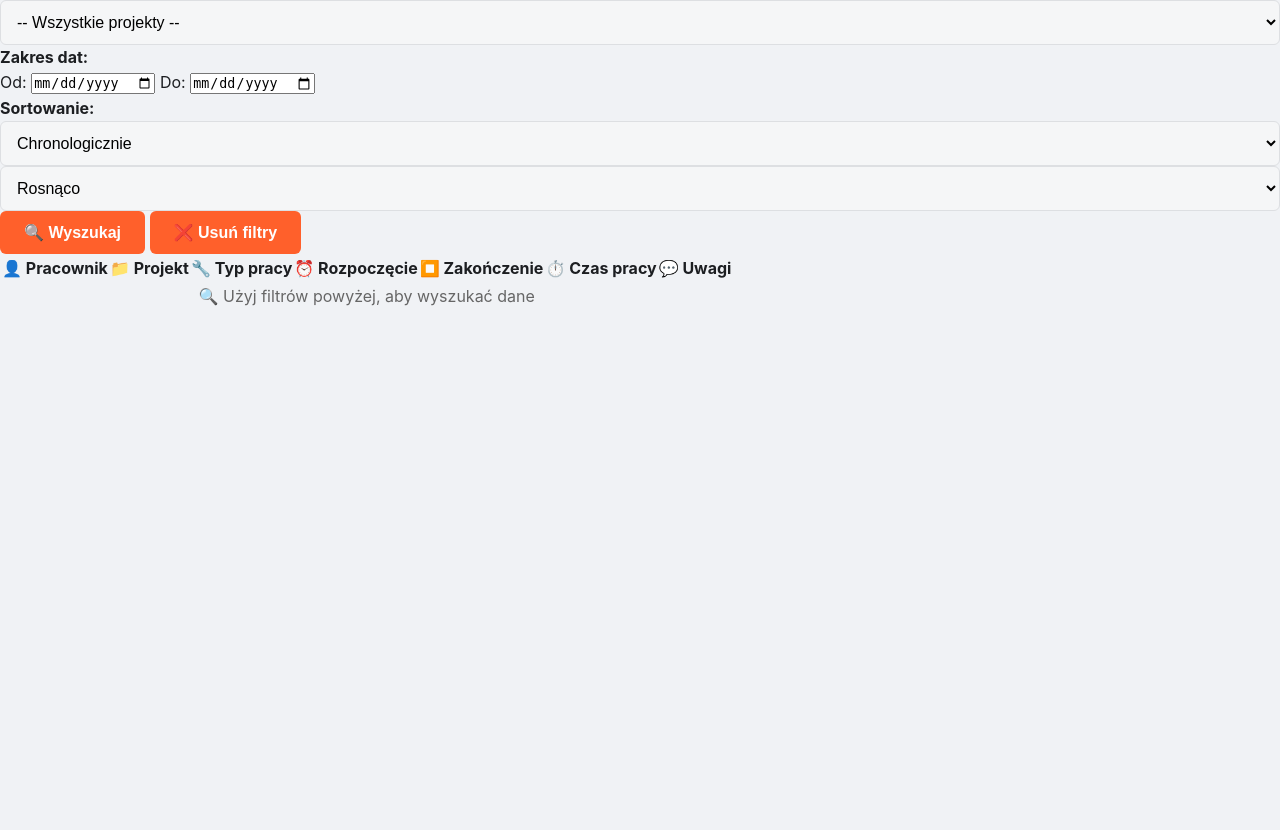
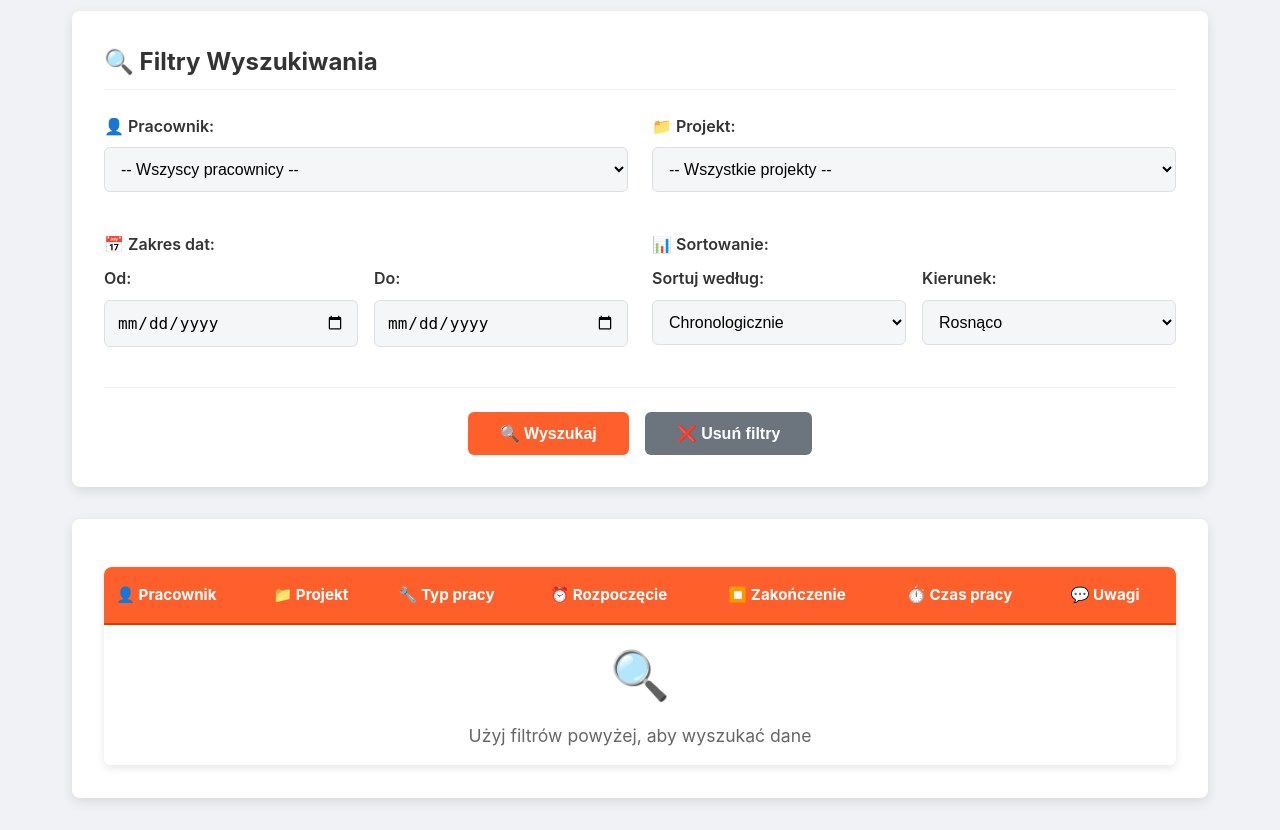
Before and after one commit to KamilDudek/work-time-tracker, a PHP site: page /przegladaj.php in a window 1280 px wide. Shown: the part 199-1029 px from the top of the page. Before the commit the page ends 505 px from the top, so only its background shows below. Run offline with PHP 8.4, Linux system fonts and the light colour scheme; a user stored in the database is signed in; data comes from the database, SQL or seed files in the repository.

Commit message:
feat: update layout on filter page

```diff
--- /dev/null
+++ b/przegladaj.css
@@ -0,0 +1,295 @@
+/* przegladaj.css */
+
+.browse-container {
+    max-width: 1200px;
+    margin: 0 auto;
+    padding: 2rem;
+}
+
+.browse-header {
+    display: flex;
+    justify-content: space-between;
+    align-items: center;
+    margin-bottom: 2rem;
+    padding-bottom: 1rem;
+    border-bottom: 1px solid #dddfe2;
+}
+
+.browse-header .header-logo {
+    max-width: 150px;
+}
+
+.browse-header h1 {
+    font-size: 1.8rem;
+    color: #1c1e21;
+}
+
+.browse-user-info {
+    display: flex;
+    align-items: center;
+    gap: 1rem;
+}
+
+.browse-user-info span {
+    font-weight: 600;
+}
+
+.browse-user-info a {
+    color: #ff602b;
+    text-decoration: none;
+    font-weight: 600;
+    padding: 0.5rem 1rem;
+    border: 1px solid #ff602b;
+    border-radius: 6px;
+    transition: all 0.2s;
+}
+
+.browse-user-info a:hover {
+    background: #ff602b;
+    color: #fff;
+    text-decoration: none;
+}
+
+.filters-section {
+    background: #fff;
+    padding: 2rem;
+    border-radius: 8px;
+    box-shadow: 0 4px 12px rgba(0, 0, 0, 0.1);
+    margin-bottom: 2rem;
+}
+
+.filters-section h2 {
+    font-size: 1.5rem;
+    color: #333;
+    margin-bottom: 1.5rem;
+    border-bottom: 1px solid #eee;
+    padding-bottom: 0.5rem;
+}
+
+.filter-row {
+    display: grid;
+    grid-template-columns: repeat(auto-fit, minmax(250px, 1fr));
+    gap: 1.5rem;
+    margin-bottom: 1.5rem;
+}
+
+.filter-group {
+    margin-bottom: 1rem;
+}
+
+.filter-group label {
+    display: block;
+    font-weight: 600;
+    margin-bottom: 0.5rem;
+    color: #333;
+}
+
+.filter-group select,
+.filter-group input {
+    width: 100%;
+    padding: 0.75rem;
+    font-size: 1rem;
+    border: 1px solid #dddfe2;
+    border-radius: 6px;
+    background: #f5f6f7;
+}
+
+.filter-group select:focus,
+.filter-group input:focus {
+    outline: none;
+    border-color: #ff602b;
+    box-shadow: 0 0 0 2px rgba(255, 96, 43, 0.2);
+}
+
+.date-range {
+    display: grid;
+    grid-template-columns: 1fr 1fr;
+    gap: 1rem;
+}
+
+.sort-controls {
+    display: grid;
+    grid-template-columns: 1fr 1fr;
+    gap: 1rem;
+}
+
+.button-controls {
+    display: flex;
+    gap: 1rem;
+    justify-content: center;
+    flex-wrap: wrap;
+    margin-top: 1.5rem;
+    padding-top: 1.5rem;
+    border-top: 1px solid #eee;
+}
+
+.btn-search {
+    background: #ff602b;
+    color: #fff;
+    padding: 0.75rem 2rem;
+    font-size: 1rem;
+    font-weight: 600;
+    border: none;
+    border-radius: 6px;
+    cursor: pointer;
+    transition: background-color 0.2s;
+}
+
+.btn-search:hover {
+    background: #dd3b01;
+}
+
+.btn-clear {
+    background: #6c757d;
+    color: #fff;
+    padding: 0.75rem 2rem;
+    font-size: 1rem;
+    font-weight: 600;
+    border: none;
+    border-radius: 6px;
+    cursor: pointer;
+    transition: background-color 0.2s;
+}
+
+.btn-clear:hover {
+    background: #5a6268;
+}
+
+.btn-export {
+    background: #28a745;
+    color: #fff;
+    padding: 0.75rem 2rem;
+    font-size: 1rem;
+    font-weight: 600;
+    border: none;
+    border-radius: 6px;
+    cursor: pointer;
+    transition: background-color 0.2s;
+}
+
+.btn-export:hover {
+    background: #218838;
+}
+
+.results-section {
+    background: #fff;
+    padding: 2rem;
+    border-radius: 8px;
+    box-shadow: 0 4px 12px rgba(0, 0, 0, 0.1);
+}
+
+.results-summary {
+    background: #e8f4fd;
+    padding: 1.5rem;
+    margin-bottom: 2rem;
+    border-radius: 6px;
+    border-left: 4px solid #ff602b;
+}
+
+.results-summary h3 {
+    color: #ff602b;
+    margin-bottom: 1rem;
+    font-size: 1.3rem;
+}
+
+.results-summary p {
+    margin-bottom: 0.5rem;
+    color: #333;
+}
+
+.data-table {
+    width: 100%;
+    border-collapse: collapse;
+    margin-top: 1rem;
+    background: white;
+    border-radius: 8px;
+    overflow: hidden;
+    box-shadow: 0 2px 8px rgba(0,0,0,0.1);
+}
+
+.data-table thead th {
+    background: #ff602b;
+    color: white;
+    padding: 1rem 0.75rem;
+    text-align: left;
+    font-weight: bold;
+    border-bottom: 2px solid #dd3b01;
+    font-size: 0.95rem;
+}
+
+.data-table tbody td {
+    padding: 1rem 0.75rem;
+    border-bottom: 1px solid #eee;
+    vertical-align: top;
+    line-height: 1.4;
+}
+
+.data-table tbody tr:hover {
+    background: #f8f9fa;
+}
+
+.data-table tbody tr:nth-child(even) {
+    background: #f9f9f9;
+}
+
+.data-table tbody tr:nth-child(even):hover {
+    background: #f0f0f0;
+}
+
+.summary-row {
+    background: #e8f4fd !important;
+    font-weight: bold;
+    border-top: 2px solid #ff602b !important;
+}
+
+.summary-row:hover {
+    background: #d6ebfa !important;
+}
+
+.empty-state {
+    text-align: center;
+    padding: 3rem;
+    color: #666;
+    font-size: 1.1rem;
+}
+
+.empty-state .icon {
+    font-size: 3rem;
+    margin-bottom: 1rem;
+    display: block;
+}
+
+@media (max-width: 768px) {
+    .browse-container {
+        padding: 1rem;
+    }
+
+    .browse-header {
+        flex-direction: column;
+        gap: 1rem;
+        text-align: center;
+    }
+
+    .filter-row {
+        grid-template-columns: 1fr;
+    }
+
+    .date-range,
+    .sort-controls {
+        grid-template-columns: 1fr;
+    }
+
+    .button-controls {
+        flex-direction: column;
+        align-items: center;
+    }
+
+    .data-table {
+        font-size: 0.9rem;
+    }
+
+    .data-table thead th,
+    .data-table tbody td {
+        padding: 0.5rem;
+    }
+}
--- a/przegladaj.php
+++ b/przegladaj.php
@@ -336,17 +336,31 @@
 <head>
     <meta charset="UTF-8">
     <meta name="viewport" content="width=device-width, initial-scale=1.0">
-    <title>admin</title>
+    <title>Przeglądanie Danych - System Czasu Pracy</title>
     <link rel="stylesheet" href="global.css">
+    <link rel="stylesheet" href="przegladaj.css">
 </head>
 <body>
-    <div class="misunia2">
-    <nav><p>zalogowano jako <?= $_SESSION['admin'] ?></p><a href="admin_panel.php">panel</a><a href="logout.php">wyloguj</a> </nav>
-    <div class="acojaktudammaxwidth"><h1>Filtrowanie danych czasu pracy</h1>
+    <div class="browse-container">
+        <header class="browse-header">
+            <div style="display: flex; align-items: center; gap: 1rem;">
+                <img src="http://www.dd-tech.pl/images/logo_min.png" alt="Logo" class="header-logo">
+                <h1>Przeglądanie Danych Czasu Pracy</h1>
+            </div>
+            <div class="browse-user-info">
+                <span>Zalogowano jako <strong><?= $_SESSION['admin'] ?></strong></span>
+                <a href="admin_panel.php">Panel</a>
+                <a href="logout.php">Wyloguj</a>
+            </div>
+        </header>
+
+        <section class="filters-section">
+            <h2>🔍 Filtry Wyszukiwania</h2>
             <form method="post">
-        <div class="filter-section">
-            <p><strong>Filtr po pracowniku:</strong></p>
-            <select name="pracownik">
+                <div class="filter-row">
+                    <div class="filter-group">
+                        <label for="pracownik">👤 Pracownik:</label>
+                        <select name="pracownik" id="pracownik">
                             <option value="">-- Wszyscy pracownicy --</option>
                             <?php
                                 $sth4 = $conn->prepare("SELECT * FROM pracownik WHERE usunieto = 0 ORDER BY nazwisko, imie");
@@ -359,9 +373,9 @@
                         </select>
                     </div>
 
-        <div class="filter-section">
-            <p><strong>Filtr po projekcie:</strong></p>
-            <select name="projekt">
+                    <div class="filter-group">
+                        <label for="projekt">📁 Projekt:</label>
+                        <select name="projekt" id="projekt">
                             <option value="">-- Wszystkie projekty --</option>
                             <?php
                                 $sth4 = $conn->prepare("SELECT * FROM projekt WHERE skasowano = 0 ORDER BY nazwa");
@@ -373,35 +387,54 @@
                             ?>
                         </select>
                     </div>
-
-        <div class="filter-section">
-            <p><strong>Zakres dat:</strong></p>
-            <label>Od: <input type="date" name="data1" value="<?= (isset($f_data1) ? $f_data1 : "") ?>" /></label>
-            <label>Do: <input type="date" name="data2" value="<?= (isset($f_data2) ? $f_data2 : "") ?>" /></label>
                 </div>
 
-        <div class="filter-section">
-            <p><strong>Sortowanie:</strong></p>
-            <select name="sort">
+                <div class="filter-row">
+                    <div class="filter-group">
+                        <label>📅 Zakres dat:</label>
+                        <div class="date-range">
+                            <div>
+                                <label for="data1">Od:</label>
+                                <input type="date" name="data1" id="data1" value="<?= (isset($f_data1) ? $f_data1 : "") ?>" />
+                            </div>
+                            <div>
+                                <label for="data2">Do:</label>
+                                <input type="date" name="data2" id="data2" value="<?= (isset($f_data2) ? $f_data2 : "") ?>" />
+                            </div>
+                        </div>
+                    </div>
+
+                    <div class="filter-group">
+                        <label>📊 Sortowanie:</label>
+                        <div class="sort-controls">
+                            <div>
+                                <label for="sort">Sortuj według:</label>
+                                <select name="sort" id="sort">
                                     <option value="id" <?= $f_sort['id'] ?>>Chronologicznie</option>
                                     <option value="pracownik" <?= $f_sort['pracownik'] ?>>Pracownik</option>
                                     <option value="projekt" <?= $f_sort['projekt'] ?>>Projekt</option>
                                     <option value="start" <?= $f_sort['start'] ?>>Data rozpoczęcia</option>
                                     <option value="koniec" <?= $f_sort['koniec'] ?>>Data zakończenia</option>
                                 </select>
-            <select name="sort2">
+                            </div>
+                            <div>
+                                <label for="sort2">Kierunek:</label>
+                                <select name="sort2" id="sort2">
                                     <option value="asc" <?= $f_sort2['asc'] ?>>Rosnąco</option>
                                     <option value="desc" <?= $f_sort2['desc'] ?>>Malejąco</option>
                                 </select>
                             </div>
+                        </div>
+                    </div>
+                </div>
 
-        <div class="button-section">
-            <button type="submit" name="b_szukaj">🔍 Wyszukaj</button>
-            <button type="submit" name="b_no_filter">❌ Usuń filtry</button>
-        </div>
+                <div class="button-controls">
+                    <button type="submit" name="b_szukaj" class="btn-search">🔍 Wyszukaj</button>
+                    <button type="submit" name="b_no_filter" class="btn-clear">❌ Usuń filtry</button>
 
                     <!-- Hidden fields to preserve search state for export -->
                     <input type="hidden" name="search_performed" value="<?= isset($_POST['b_szukaj']) || isset($_POST['b_export']) ? '1' : '0' ?>" />
+                </div>
             </form>
 
             <!-- Separate form for export to preserve search parameters -->
@@ -413,12 +446,14 @@
                 <input type="hidden" name="data2" value="<?= htmlspecialchars($f_data2) ?>" />
                 <input type="hidden" name="sort" value="<?= htmlspecialchars($_POST['sort'] ?? 'id') ?>" />
                 <input type="hidden" name="sort2" value="<?= htmlspecialchars($_POST['sort2'] ?? 'asc') ?>" />
-        <button type="submit" name="b_export" style="background-color: #28a745; margin-left: 10px; padding: 0.75rem 1.5rem; color: white; border: none; border-radius: 4px; cursor: pointer;">📊 Eksportuj do CSV</button>
+                <div style="text-align: center; margin-top: 1rem;">
+                    <button type="submit" name="b_export" class="btn-export">📊 Eksportuj do CSV</button>
+                </div>
             </form>
             <?php endif; ?>
-    </form>
-    </div>
-    <div class="results-summary">
+        </section>
+
+        <section class="results-section">
             <?php
                 if(isset($_POST['b_szukaj']) || (isset($_POST['search_performed']) && $_POST['search_performed'] == '1')) {
                     // If export was clicked, we need to re-run the search query to display results
@@ -468,6 +503,7 @@
                     }
 
                     if(isset($sth)) {
+                        echo "<div class='results-summary'>";
                         echo "<h3>📋 Wyniki wyszukiwania: {$sth->rowCount()} rekordów</h3>";
                         if($f_pracownik != 0) {
                             $worker_info = $conn->prepare("SELECT imie, nazwisko FROM pracownik WHERE id = ?");
@@ -491,11 +527,11 @@
                             if($f_data2 != 0) echo "do " . $f_data2;
                             echo "</p>";
                         }
+                        echo "</div>";
                     }
                 }
             ?>
-    </div>
-</div>
+
             <table class="data-table">
                 <thead>
                     <tr>
@@ -542,13 +578,15 @@
                                 echo "</tr>";
                             }
                         } else {
-            echo "<tr><td colspan='7' style='text-align: center; color: #666;'>❌ Brak wyników dla podanych kryteriów</td></tr>";
+                            echo "<tr><td colspan='7' class='empty-state'><span class='icon'>❌</span>Brak wyników dla podanych kryteriów</td></tr>";
                         }
                     } else {
-        echo "<tr><td colspan='7' style='text-align: center; color: #666;'>🔍 Użyj filtrów powyżej, aby wyszukać dane</td></tr>";
+                        echo "<tr><td colspan='7' class='empty-state'><span class='icon'>🔍</span>Użyj filtrów powyżej, aby wyszukać dane</td></tr>";
                     }
                 ?>
                 </tbody>
             </table>
+        </section>
+    </div>
 </body>
 </html>
```
Also changed, not shown: admin_panel.css (+77 -6 lines), admin_panel.php (+7 -6 lines). Lines whose indentation alone changed are shown as unchanged.
